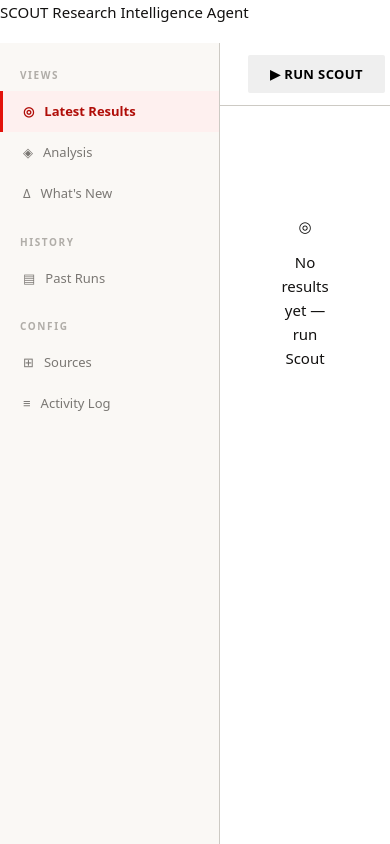
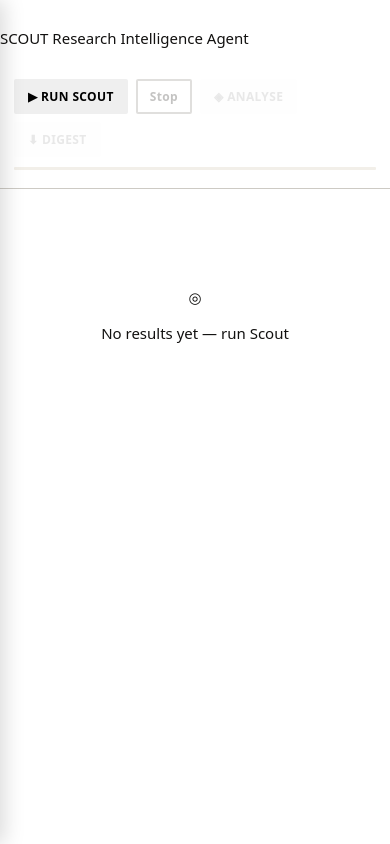
Before and after one commit to voliveiro/scout, a Flask app: page / in a window 390 px wide. Run offline with Flask 3, Linux system fonts and the light colour scheme; data that the repository does not hold is empty; some libraries are stand-ins or nearby versions.

Commit message:
making index.html mobile responsive

```diff
--- a/templates/index.html
+++ b/templates/index.html
@@ -460,12 +460,95 @@ body {
 ::-webkit-scrollbar { width: 5px; }
 ::-webkit-scrollbar-track { background: var(--bg-rule); }
 ::-webkit-scrollbar-thumb { background: var(--border-dk); border-radius: 2px; }
+
+/* ── HAMBURGER ── */
+.hamburger {
+  display: none;
+  background: none;
+  border: none;
+  cursor: pointer;
+  padding: 4px 8px;
+  color: rgba(255,255,255,0.7);
+  font-size: 18px;
+  line-height: 1;
+  flex-shrink: 0;
+}
+.hamburger:hover { color: #fff; }
+
+/* ── SIDEBAR OVERLAY (mobile) ── */
+.sidebar-overlay {
+  display: none;
+  position: fixed;
+  inset: 0;
+  background: rgba(0,0,0,0.45);
+  z-index: 99;
+}
+.sidebar-overlay.open { display: block; }
+
+/* ── MOBILE BREAKPOINT ── */
+@media (max-width: 640px) {
+
+  /* Allow full scroll instead of clipped flex */
+  .shell { height: auto; min-height: 100vh; }
+  .body  { overflow: visible; }
+  .main  { overflow: visible; min-width: 0; }
+
+  /* Show hamburger, hide masthead subtitle */
+  .hamburger { display: flex; align-items: center; }
+  .masthead-sub { display: none; }
+  .masthead { padding: 0 16px; gap: 12px; }
+
+  /* Sidebar slides in as a drawer */
+  .sidebar {
+    position: fixed;
+    top: 0; left: 0; bottom: 0;
+    z-index: 100;
+    transform: translateX(-100%);
+    transition: transform 0.22s ease;
+    width: 240px;
+    padding-top: 60px;
+    box-shadow: 4px 0 20px rgba(0,0,0,0.15);
+  }
+  .sidebar.open { transform: translateX(0); }
+
+  /* Toolbar: wrap and tighten */
+  .toolbar {
+    padding: 10px 14px;
+    flex-wrap: wrap;
+    gap: 8px;
+  }
+  .toolbar .spacer { display: none; }
+  .toolbar .prog-wrap { order: 10; flex-basis: 100%; max-width: 100%; margin-top: 2px; }
+  .toolbar .prog-label { order: 11; }
+
+  .btn { padding: 7px 12px; font-size: 12px; }
+
+  /* Panels scroll naturally */
+  .panel {
+    padding: 16px 14px;
+    overflow: visible;
+    min-height: 0;
+  }
+
+  /* Sources: stack the add-form vertically */
+  .add-form { flex-direction: column; }
+  .inp.sm, .inp.wide { width: 100%; }
+
+  /* Sources table: hide URL column, show as sub-row */
+  .sources-table th:nth-child(4),
+  .sources-table td:nth-child(4) { display: none; }
+
+  /* Run rows: stack */
+  .run-row { flex-wrap: wrap; gap: 8px; }
+  .run-date { min-width: auto; }
+}
 </style>
 </head>
 <body>
 <div class="shell">
 
   <div class="topbar">
+    <button class="hamburger" id="hamburgerBtn" onclick="toggleSidebar()" aria-label="Menu">☰</button>
     <div class="brand">
       <span class="brand-name">SCOUT</span>
       <span class="brand-sub">Research Intelligence Agent</span>
@@ -476,8 +559,10 @@ body {
     </div>
   </div>
 
+  <div class="sidebar-overlay" id="sidebarOverlay" onclick="closeSidebar()"></div>
+
   <div class="body">
-    <div class="sidebar">
+    <div class="sidebar" id="sidebar">
       <div class="nav-section">Views</div>
       <div class="nav-item active" onclick="nav('results')" id="nav-results"><span class="icon">◎</span> Latest Results</div>
       <div class="nav-item" onclick="nav('analysis')" id="nav-analysis"><span class="icon">◈</span> Analysis</div>
@@ -561,6 +646,16 @@ let currentRunId = null;
 let activePanel = 'results';
 let activeEventSource = null;
 
+// ── Sidebar (mobile) ────────────────────────────────────────────────────────
+function toggleSidebar() {
+  document.getElementById('sidebar').classList.toggle('open');
+  document.getElementById('sidebarOverlay').classList.toggle('open');
+}
+function closeSidebar() {
+  document.getElementById('sidebar').classList.remove('open');
+  document.getElementById('sidebarOverlay').classList.remove('open');
+}
+
 // ── Navigation ──────────────────────────────────────────────────────────────
 function nav(name) {
   document.querySelectorAll('.nav-item').forEach(el => el.classList.remove('active'));
@@ -568,6 +663,7 @@ function nav(name) {
   document.getElementById('nav-' + name).classList.add('active');
   document.getElementById('panel-' + name).classList.add('active');
   activePanel = name;
+  closeSidebar();
   if (name === 'sources') loadSources();
   if (name === 'runs') loadRuns();
   if (name === 'diff') loadDiff();
```
